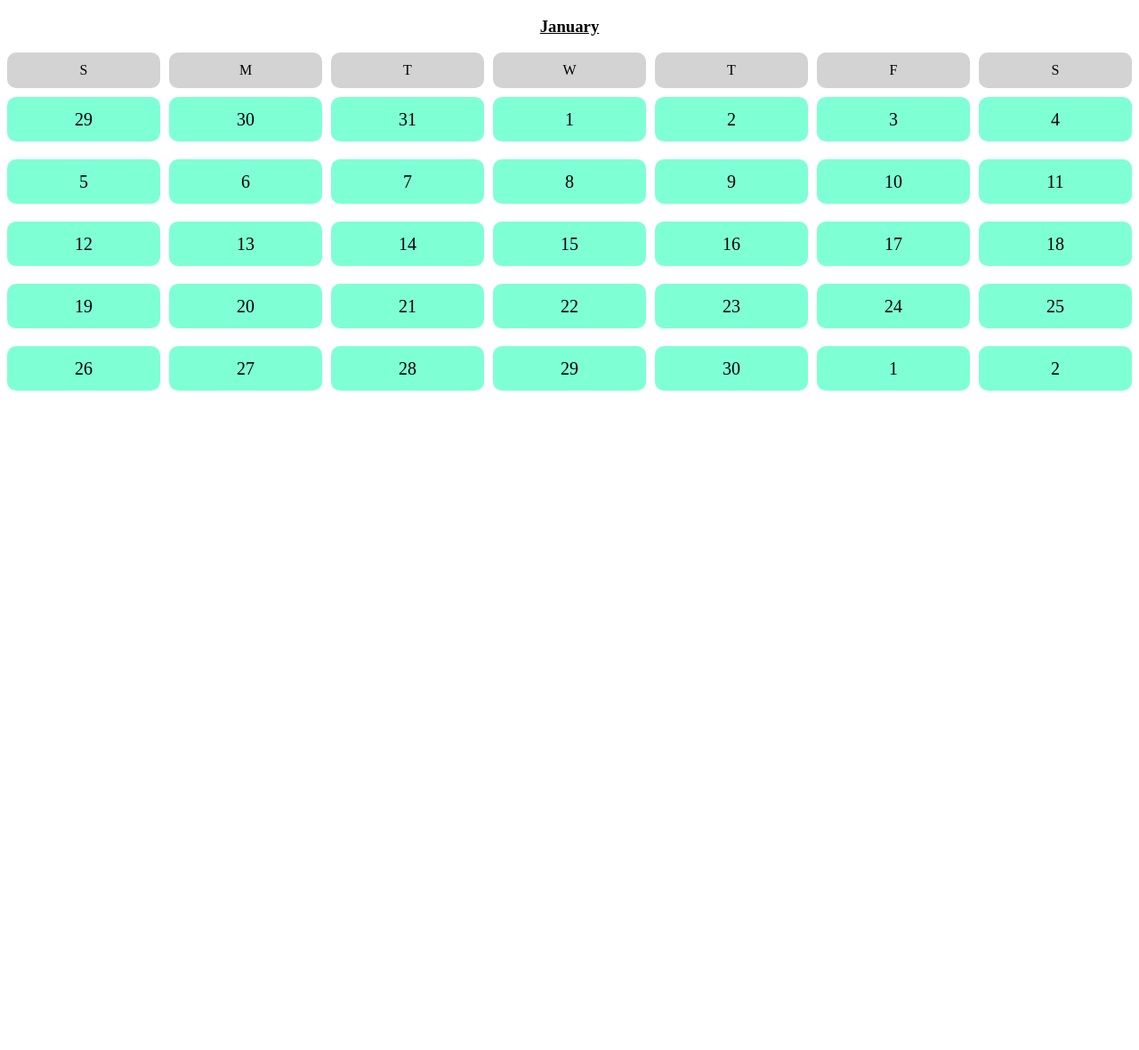
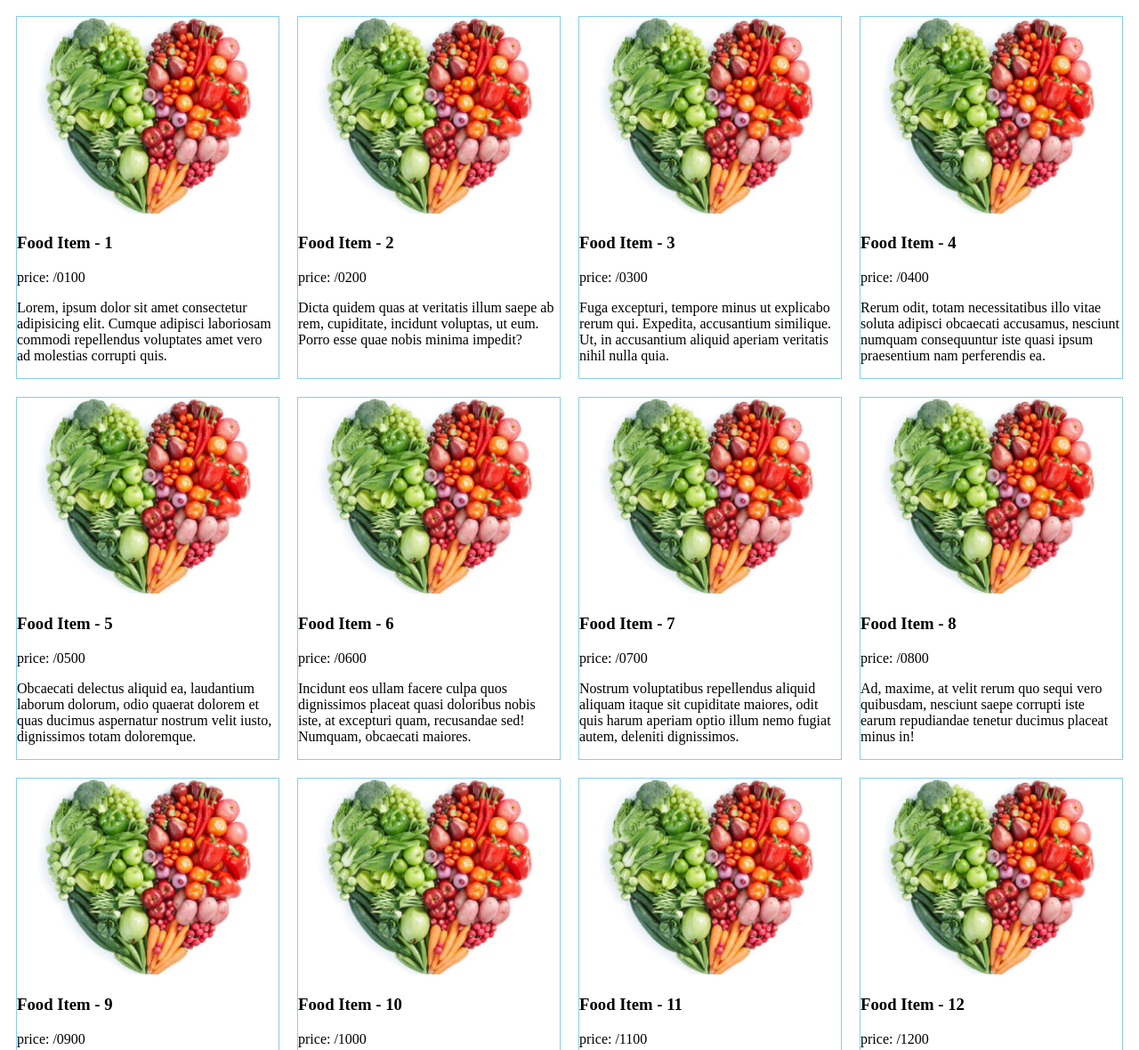
Before and after one commit to minajarifa/My-first-Calender, a plain HTML site: page index.html in a window 1280 px wide. Shown: the top 1180 px of the page at 89% size. Before the commit the page ends 800 px from the top, so only its background shows below. Drawn offline with Linux system fonts and the light colour scheme.

Commit message:
first commit

```diff
--- a/index.css
+++ b/index.css
@@ -1,25 +1,18 @@
-.calender{
+.food{
+    border: 1px solid skyblue;
+}
+.Container{
     display: grid;
-    grid-template-columns: repeat(7, 1fr) ;
-    grid-template-rows: 30px repeat(5, 50px);
-    row-gap: 20px;
-    column-gap: 10px;
+    grid-template-columns: repeat(4, 1fr);
+    gap: 20px;
+    padding: 10px;
+    border-radius: 10px;
 }
-.date , .day{
-    background-color: aquamarine;
-    border-radius: 10px;
-    display: flex;
-    justify-content: center;
-    align-items: center;
-    height: 50px;
-    font-size: 1.25em;
+.food img{
+    width: 100%;
 }
-.day{
-    font-size: 1em;
-    background-color: lightgray;
-    height: 40px;
+@media screen and (max-width: 586px)  {
+    .Container{
+        grid-template-columns: repeat(1, 1fr);
+    }
 }
-h3{
-    text-align: center;
-
-}
--- a/index.html
+++ b/index.html
@@ -7,52 +7,80 @@
     <link rel="stylesheet" href="index.css">
 </head>
 <body>
-      <h3><b><u>January</u></b></h3>
-      <div class="calender">
-            <div class="day">S</div>
-          <div class="day">M</div>
-          <div class="day">T</div>
-          <div class="day">W</div>
-          <div class="day">T</div>
-          <div class="day">F</div>
-          <div class="day">S</div>
-      <div class="date">29</div>
-      <div class="date">30</div>
-      <div class="date">31</div>
-      <div class="date">1</div>
-      <div class="date">2</div>
-      <div class="date">3</div>
-      <div class="date">4</div>
-      <div class="date">5</div>
-      <div class="date">6</div>
-      <div class="date">7</div>
-      <div class="date">8</div>
-      <div class="date">9</div>
-      <div class="date">10</div>
-      <div class="date">11</div>
-      <div class="date">12</div>
-      <div class="date">13</div>
-      <div class="date">14</div>
-      <div class="date">15</div>
-      <div class="date">16</div>
-      <div class="date">17</div>
-      <div class="date">18</div>
-      <div class="date">19</div>
-      <div class="date">20</div>
-      <div class="date">21</div>
-      <div class="date">22</div>
-      <div class="date">23</div>
-      <div class="date">24</div>
-      <div class="date">25</div>
-      <div class="date">26</div>
-      <div class="date">27</div>
-      <div class="date">28</div>
-      <div class="date">29</div>
-      <div class="date">30</div>
-      <div class="date">1</div>
-      <div class="date">2</div>
-
+     <div class="Container">
+      <div class="food">
+         <img src="healthy-011636373981.jpg" alt="">
+         <h3>Food Item - 1</h3>
+         <p>price: /0100</p>
+         <p>Lorem, ipsum dolor sit amet consectetur adipisicing elit. Cumque adipisci laboriosam commodi repellendus voluptates amet vero ad molestias corrupti quis.</p>
       </div>
+      <div class="food">
+         <img src="healthy-011636373981.jpg" alt="">
+         <h3>Food Item - 2</h3>
+         <p>price: /0200</p>
+         <p>Dicta quidem quas at veritatis illum saepe ab rem, cupiditate, incidunt voluptas, ut eum. Porro esse quae nobis minima impedit?</p>
+      </div>
+      <div class="food">
+         <img src="healthy-011636373981.jpg" alt="">
+         <h3>Food Item - 3</h3>
+         <p>price: /0300</p>
+         <p>Fuga excepturi, tempore minus ut explicabo rerum qui. Expedita, accusantium similique. Ut, in accusantium aliquid aperiam veritatis nihil nulla quia.</p>
+      </div>
+      <div class="food">
+         <img src="healthy-011636373981.jpg" alt="">
+         <h3>Food Item - 4</h3>
+         <p>price: /0400</p>
+         <p>Rerum odit, totam necessitatibus illo vitae soluta adipisci obcaecati accusamus, nesciunt numquam consequuntur iste quasi ipsum praesentium nam perferendis ea.</p>
+      </div>
+      <div class="food">
+         <img src="healthy-011636373981.jpg" alt="">
+         <h3>Food Item - 5</h3>
+         <p>price: /0500</p>
+         <p>Obcaecati delectus aliquid ea, laudantium laborum dolorum, odio quaerat dolorem et quas ducimus aspernatur nostrum velit iusto, dignissimos totam doloremque.</p>
+      </div>
+      <div class="food">
+         <img src="healthy-011636373981.jpg" alt="">
+         <h3>Food Item - 6</h3>
+         <p>price: /0600</p>
+         <p>Incidunt eos ullam facere culpa quos dignissimos placeat quasi doloribus nobis iste, at excepturi quam, recusandae sed! Numquam, obcaecati maiores.</p>
+      </div>
+      <div class="food">
+         <img src="healthy-011636373981.jpg" alt="">
+         <h3>Food Item - 7</h3>
+         <p>price: /0700</p>
+         <p>Nostrum voluptatibus repellendus aliquid aliquam itaque sit cupiditate maiores, odit quis harum aperiam optio illum nemo fugiat autem, deleniti dignissimos.</p>
+      </div>
+      <div class="food">
+         <img src="healthy-011636373981.jpg" alt="">
+         <h3>Food Item - 8</h3>
+         <p>price: /0800</p>
+         <p>Ad, maxime, at velit rerum quo sequi vero quibusdam, nesciunt saepe corrupti iste earum repudiandae tenetur ducimus placeat minus in!</p>
+      </div>
+      <div class="food">
+         <img src="healthy-011636373981.jpg" alt="">
+         <h3>Food Item - 9</h3>
+         <p>price: /0900</p>
+         <p>Beatae magni a minima omnis sit ipsam quas, veritatis harum perspiciatis ex consectetur debitis ea dolorum ipsa officia error voluptates!</p>
+      </div>
+      <div class="food">
+         <img src="healthy-011636373981.jpg" alt="">
+         <h3>Food Item - 10</h3>
+         <p>price: /1000</p>
+         <p>Cum ex dignissimos ducimus dolore suscipit officia sapiente cupiditate quaerat, error veritatis ab voluptatem odio reiciendis a tenetur quia vitae?</p>
+      </div>
+      <div class="food">
+         <img src="healthy-011636373981.jpg" alt="">
+         <h3>Food Item - 11</h3>
+         <p>price: /1100</p>
+         <p>Quam quas aut magnam ab nisi sint, iure necessitatibus officia hic! Laborum, facilis quidem. Possimus vitae architecto delectus odit soluta.</p>
+      </div>
+      <div class="food">
+         <img src="healthy-011636373981.jpg" alt="">
+         <h3>Food Item - 12</h3>
+         <p>price: /1200</p>
+         <p>Quod fuga optio itaque explicabo velit iste sapiente. Maxime beatae nemo harum, magni culpa alias illo porro illum voluptatem optio.</p>
+      </div>
+     </div>
 </body>
 
 </html>
```
Also changed, not shown: healthy-011636373981.jpg (added), tiger-97d6a6hmzdcz5ru0.jpg (added).
